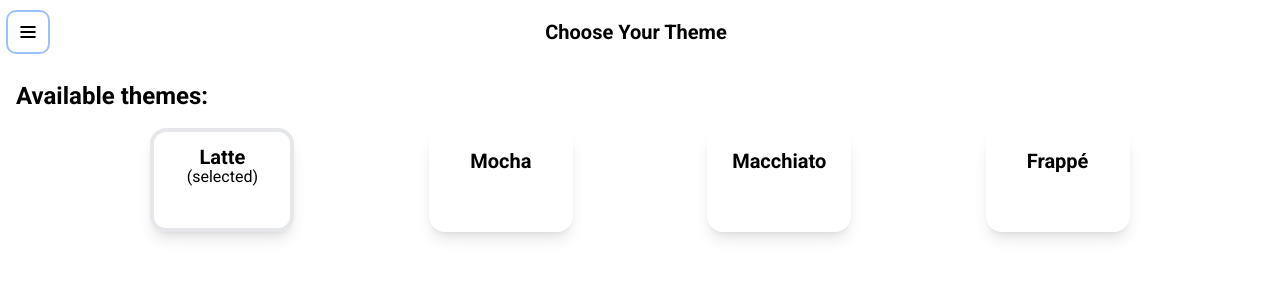
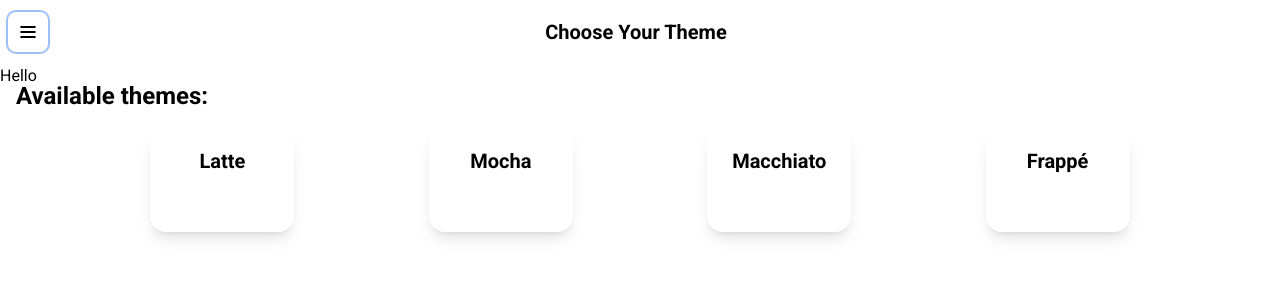
Before and after one commit to sph3/tasks-app, a React (Vite) app: page /settings/themes in a window 1280 px wide. Both pictures are taken after a click on the button 28 px from the left and 32 px from the top of the page. Shown: the top 300 px of the page. Built offline with nearby package versions, Linux system fonts and the light colour scheme; what @catppuccin/tailwindcss would draw is missing.

Commit message:
feat(menu): create context to control menu visibility

```diff
--- a/src/App.tsx
+++ b/src/App.tsx
@@ -1,5 +1,6 @@
-import { useState } from 'react';
+import { useEffect, useState } from 'react';
 import { BrowserRouter } from 'react-router-dom';
+import { MenuContext } from './contexts/menu-context';
 import { Router } from './Router';
 
 export type Flavour =
@@ -10,17 +11,27 @@ export type Flavour =
 
 export const App = () => {
   const [flavour, setFlavour] = useState<Flavour>('ctp-latte');
+  const [menuStatus, setMenuStatus] = useState(false);
+
+  useEffect(() => {
+    const storedFlavour = localStorage.getItem('flavour');
+    // @ts-ignore
+    if (storedFlavour !== flavour) setFlavour(storedFlavour);
+  }, []);
+
+  const toggleMenu = () => {
+    setMenuStatus(!menuStatus);
+  };
 
   return (
-    <div className={flavour}>
-      <div className='bg-ctp-base min-h-screen'>
-        <BrowserRouter>
-          <Router
-            currentFlavour={flavour}
-            setFlavour={setFlavour}
-          />
-        </BrowserRouter>
+    <MenuContext.Provider value={{ status: menuStatus, toggleMenu }}>
+      <div className={flavour}>
+        <div className='bg-ctp-base min-h-screen'>
+          <BrowserRouter>
+            <Router currentFlavour={flavour} setFlavour={setFlavour} />
+          </BrowserRouter>
+        </div>
       </div>
-    </div>
+    </MenuContext.Provider>
   );
 };
--- a/src/components/FlavourDemo.tsx
+++ b/src/components/FlavourDemo.tsx
@@ -23,6 +23,7 @@ export const FlavourDemo = ({
 
   const setFlavourHandler = (event: MouseEvent<HTMLButtonElement>) => {
     event.preventDefault();
+    localStorage.setItem('flavour', flavour);
     setFlavour(flavour);
   };
 
--- a/src/components/Header.tsx
+++ b/src/components/Header.tsx
@@ -1,5 +1,7 @@
 import { ArrowUUpLeft, List, Trash } from 'phosphor-react';
-import { useState } from 'react';
+import { useContext } from 'react';
+import { MenuContext } from '../contexts/menu-context';
+import { Menu } from './Menu';
 
 type HeaderProps = {
   pageTitle:
@@ -11,10 +13,14 @@ type HeaderProps = {
 };
 
 export const Header = ({ pageTitle }: HeaderProps) => {
+  const { status: menuStatus, toggleMenu } = useContext(MenuContext);
+
   return (
+    <div>
       <div className='flex flex-row justify-between items-center text-center h-16 bg-ctp-mantle flex-wrap px-2'>
         <div className=''>
           <button
+            onClick={toggleMenu}
             className='text-xl text-ctp-text bg-ctp-surface0 w-10 h-10 rounded-lg flex text-center
           items-center justify-center outline-none hover:brightness-90 duration-100 focus:ring-ctp-overlay2 focus:ring-2'
           >
@@ -43,5 +49,7 @@ export const Header = ({ pageTitle }: HeaderProps) => {
           )}
         </div>
       </div>
+      {menuStatus ? <Menu /> : ''}
+    </div>
   );
 };
--- /dev/null
+++ b/src/components/Menu.tsx
@@ -0,0 +1,7 @@
+export const Menu = () => {
+  return (
+    <div className='absolute bg-ctp-surface0 h-full w-full'>
+      <span>Hello</span>
+    </div>
+  );
+};
--- a/src/components/Sidebar.tsx
+++ /dev/null
@@ -1,7 +0,0 @@
-export const Sidebar = () => {
-  return (
-    <div className="mt-16 bg-ctp-overlay0 h-60 w-full">
-
-    </div>
-  );
-};
--- /dev/null
+++ b/src/contexts/menu-context.tsx
@@ -0,0 +1,8 @@
+import { createContext } from 'react';
+
+type MenuContextType = {
+  status: boolean;
+  toggleMenu: () => void;
+};
+
+export const MenuContext = createContext({} as MenuContextType);
```
Lines whose indentation alone changed are shown as unchanged.
